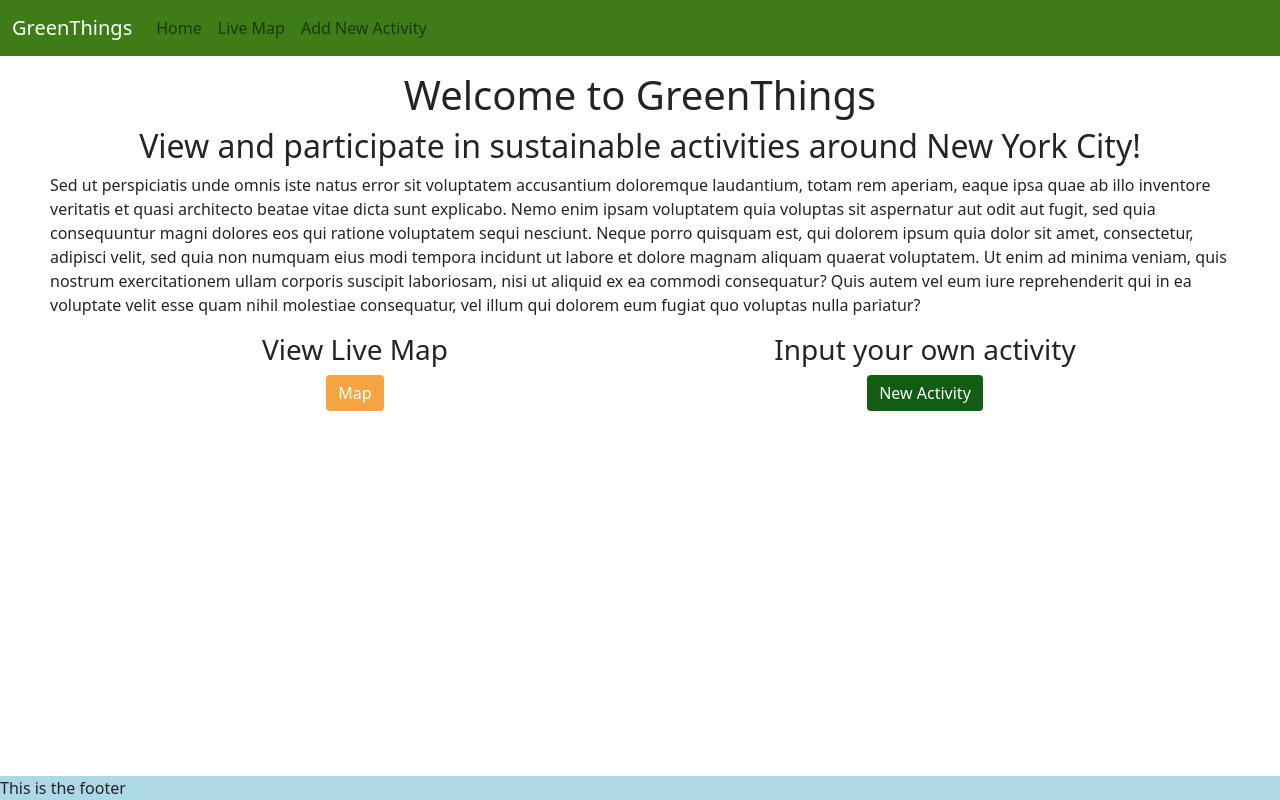
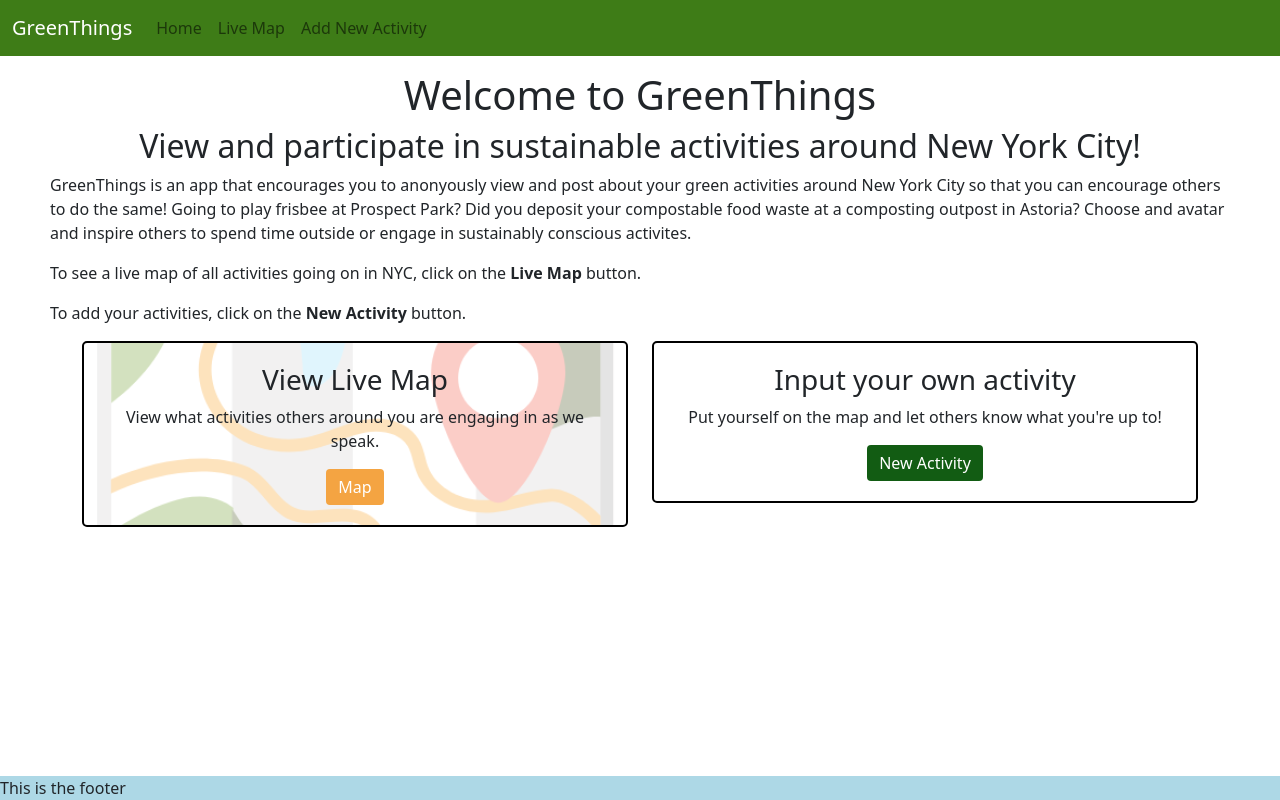
Before and after one commit to Julio-M/greenthings-frontend, a React (Create React App) app: page / in a window 1280 px wide. Built offline with nearby package versions, Linux system fonts and the light colour scheme.

Commit message:
Basic animation on the map button on the landing page

```diff
--- /dev/null
+++ b/src/Components/Landing.css
@@ -0,0 +1,31 @@
+.nav-card{
+    text-align: center;
+    border: black 2px solid;
+    border-radius: 5px;
+    padding: 20px
+}
+#map-nav-card{
+    position: relative
+}
+#map-nav-card::before{
+    position: absolute;
+    content: "";
+    top: 0;
+    bottom: 0;
+    right: 0;
+    left: 0;
+    opacity: 0.3;
+    background-image: url("./images/map.png");
+    background-position: center;
+    background-size: cover;
+    bacgkround-repeat: no-repeat;
+}
+#map-nav-card:hover::before{
+    opacity: 0.8;
+}
+.rel-text{
+    position: relative;
+}
+#activity-nav-card{
+
+}
--- a/src/Components/Landing.js
+++ b/src/Components/Landing.js
@@ -1,4 +1,5 @@
 import React from "react";
+import "./Landing.css"
 import Container from 'react-bootstrap/Container';
 import Row from 'react-bootstrap/Row';
 import Col from 'react-bootstrap/Col';
@@ -12,7 +13,9 @@ function Landing(){
             <div style={{margin: "15px 50px"}}>
                 <h1 style={{textAlign: "center"}}>Welcome to GreenThings</h1>
                 <h2 style={{textAlign: "center"}}>View and participate in sustainable activities around New York City!</h2>
-                <p>Sed ut perspiciatis unde omnis iste natus error sit voluptatem accusantium doloremque laudantium, totam rem aperiam, eaque ipsa quae ab illo inventore veritatis et quasi architecto beatae vitae dicta sunt explicabo. Nemo enim ipsam voluptatem quia voluptas sit aspernatur aut odit aut fugit, sed quia consequuntur magni dolores eos qui ratione voluptatem sequi nesciunt. Neque porro quisquam est, qui dolorem ipsum quia dolor sit amet, consectetur, adipisci velit, sed quia non numquam eius modi tempora incidunt ut labore et dolore magnam aliquam quaerat voluptatem. Ut enim ad minima veniam, quis nostrum exercitationem ullam corporis suscipit laboriosam, nisi ut aliquid ex ea commodi consequatur? Quis autem vel eum iure reprehenderit qui in ea voluptate velit esse quam nihil molestiae consequatur, vel illum qui dolorem eum fugiat quo voluptas nulla pariatur?</p>
+                <p>GreenThings is an app that encourages you to anonyously view and post about your green activities around New York City so that you can encourage others to do the same! Going to play frisbee at Prospect Park? Did you deposit your compostable food waste at a composting outpost in Astoria? Choose and avatar and inspire others to spend time outside or engage in sustainably conscious activites.</p>
+                <p>To see a live map of all activities going on in NYC, click on the <strong>Live Map</strong> button.</p>
+                <p>To add your activities, click on the <strong>New Activity</strong> button.</p>
             </div>
 
 
@@ -20,14 +23,16 @@ function Landing(){
             <Container>
                 <Row>
                     <Col md={6}>
-                        <div style={{textAlign: "center"}}>
-                            <h3>View Live Map</h3>
-                            <Button style={{backgroundColor: "#F4A442", border: "none"}} href="/map">Map</Button>
+                        <div id="map-nav-card" className="nav-card">
+                            <h3 className="rel-text">View Live Map</h3>
+                            <p className="rel-text">View what activities others around you are engaging in as we speak.</p>
+                            <Button className="rel-text" style={{backgroundColor: "#F4A442", border: "none"}} href="/map">Map</Button>
                         </div>
                     </Col>
                     <Col md={6}>
-                        <div style={{textAlign: "center"}}>
+                        <div id="activity-nav-card" className="nav-card">
                             <h3>Input your own activity</h3>
+                            <p>Put yourself on the map and let others know what you're up to!</p>
                             <Button style={{backgroundColor: "#125C13", color: "white", border: "none"}} href="/new-activity">New Activity</Button>
                         </div>
                     </Col>
--- a/src/Components/NavBar.css
+++ b/src/Components/NavBar.css
@@ -1,3 +1,6 @@
 #global-nav{
     background-color: #3E7C17;
 }
+.menu-link{
+    color: white;
+}
--- a/src/Components/NavBar.js
+++ b/src/Components/NavBar.js
@@ -10,9 +10,9 @@ function NavBar(){
             <Container style={{margin: "0px"}}>
                 <Navbar.Brand style={{color: "white"}} href="/">GreenThings</Navbar.Brand>
                 <Nav className="me-auto">
-                    <Nav.Link href="/">Home</Nav.Link>
-                    <Nav.Link href="map">Live Map</Nav.Link>
-                    <Nav.Link href="new-activity">Add New Activity</Nav.Link>
+                    <Nav.Link className="menu-link" href="/">Home</Nav.Link>
+                    <Nav.Link className="menu-link" href="map">Live Map</Nav.Link>
+                    <Nav.Link className="menu-link" href="new-activity">Add New Activity</Nav.Link>
                 </Nav>
             </Container>
         </Navbar>
--- a/src/Components/NewLeisureActivityForm.js
+++ b/src/Components/NewLeisureActivityForm.js
@@ -8,7 +8,7 @@ import Col from 'react-bootstrap/Col';
 
 function NewLeisureActivityForm(){
     const [leisureForm, setLeisureForm] = useState({
-        pseudonym: "Deer",
+        avatar: "Deer",
         activity_type: "Picnic at the Park",
         activity_location: "",
         activity_description: "",
@@ -17,7 +17,7 @@ function NewLeisureActivityForm(){
         comment: ""
       })
 
-      const {pseudonym,
+      const {avatar,
              activity_type,
              activity_location,
              activity_description,
@@ -37,7 +37,7 @@ function NewLeisureActivityForm(){
             <Container fluid>
                 <Form.Group>
                     <Form.Label>Pseudonym</Form.Label>
-                    <Form.Select name="pseudonym" value={pseudonym} onChange={handleLeisureFormChange}>
+                    <Form.Select name="avatar" value={avatar} onChange={handleLeisureFormChange}>
                         <option>Deer</option>
                         <option>Squirrel</option>
                         <option>Falcon</option>
@@ -67,8 +67,8 @@ function NewLeisureActivityForm(){
                     </Col>
                     <Col xs={12} md={4}>
                         <Form.Group>
-                            <Form.Label>Activity Date</Form.Label>
-                            <Form.Control name="activity_date" value={activity_date} onChange={handleLeisureFormChange} type="date"/>
+                            <Form.Label>Activity Date &amp; Time</Form.Label>
+                            <Form.Control name="activity_date" value={activity_date} onChange={handleLeisureFormChange} type="datetime-local"/>
                         </Form.Group>
                     </Col>
                 </Row>
--- a/src/Components/OutpostActivityForm.js
+++ b/src/Components/OutpostActivityForm.js
@@ -8,17 +8,19 @@ import Col from 'react-bootstrap/Col';
 
 function OutpostActivityForm(){
     const [outpostActivityForm, setOutpostActivityFormState] = useState({
-        pseudonym: "Deer",
+        avatar: "Deer",
         activity_type: "Picnic at the Park",
         activity_location: "",
+        activity_description,
         activity_date: Date.now(),
         rating: 0,
         comment: ""
       })
 
-      const {pseudonym,
+      const {avatar,
              activity_type,
              activity_location,
+             activity_description,
              activity_date,
              rating,
              comment} = outpostActivityForm
@@ -35,8 +37,8 @@ function OutpostActivityForm(){
         <Form className="new-leasure-form">
             <Container fluid>
                 <Form.Group>
-                    <Form.Label>Pseudonym</Form.Label>
-                    <Form.Select name="pseudonym" value={pseudonym} onChange={handleOutpostActivityFormChange}>
+                    <Form.Label>Avatar</Form.Label>
+                    <Form.Select name="avatar" value={avatar} onChange={handleOutpostActivityFormChange}>
                         <option>Deer</option>
                         <option>Squirrel</option>
                         <option>Falcon</option>
@@ -64,11 +66,15 @@ function OutpostActivityForm(){
                     </Col>
                     <Col xs={12} md={4}>
                         <Form.Group>
-                            <Form.Label>Activity Date</Form.Label>
-                            <Form.Control name="activity_date" value={activity_date} onChange={handleOutpostActivityFormChange} type="date"/>
+                            <Form.Label>Activity Date &amp; Time</Form.Label>
+                            <Form.Control name="activity_date" value={activity_date} onChange={handleOutpostActivityFormChange} type="datetime-local"/>
                         </Form.Group>
                     </Col>
                 </Row>
+                <Form.Group>
+                    <Form.Label>Activity Description</Form.Label>
+                    <Form.Control name="activity_description" value={activity_description} onChange={handleOutpostActivityFormChange} type="text"/>
+                </Form.Group>
                 <Form.Group>
                     <Form.Label>Outpost rating</Form.Label>
                     <Form.Control id="outpost-comment-box" name="rating" value={rating} onChange={handleOutpostActivityFormChange} type="number"/>
```
Also changed, not shown: src/Components/images/map.png (added).
